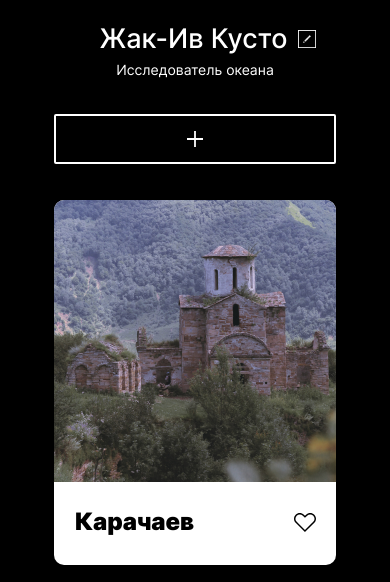
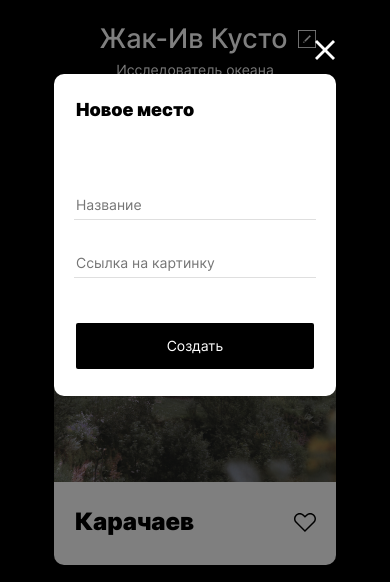
Before and after one commit to Artyom9494/mesto, a plain HTML site: page index.html in a window 390 px wide. Both pictures are taken after a click on the button 195 px from the left and 388 px from the top of the page. Shown: the part 249-831 px from the top of the page. Drawn offline with Linux system fonts and the light colour scheme.

Commit message:
create add elements

```diff
--- /dev/null
+++ b/blocks/popup-add/__button/popup-add__button.css
@@ -0,0 +1,31 @@
+.popup-add__button {
+    margin: 48px auto 37px;
+    width: 358px;
+    height: 50px;
+    background: #000000;
+    border-radius: 2px;
+    font-family: 'Inter', 'Arial', 'Helvetica', 'sans-serif';
+    font-style: normal;
+    font-weight: 400;
+    font-size: 18px;
+    line-height: 22px;
+    text-align: center;
+    color: #fff;
+    border: none;
+    opacity: 1;
+    transition: opacity 0.5s ease-in;
+}
+
+.popup-add__button:hover {
+    opacity: 0.8;
+}
+
+@media screen and (max-width: 655px) {
+    .popup-add__button{
+    margin: 45px auto 25px;
+    width: 238px;
+    height: 46px;
+    font-size: 14px;
+    line-height: 17px;
+    }
+}
--- /dev/null
+++ b/blocks/popup-add/__close-img/popup-add__close-img.css
@@ -0,0 +1,11 @@
+.popup-add__close-img {
+    height: 32px;
+    width: 32px;
+}
+
+@media screen and (max-width: 655px) {
+.popup-add__close-img{
+    height: 20px;
+    width: 20px;
+    }
+}
--- /dev/null
+++ b/blocks/popup-add/__close/popup-add__close.css
@@ -0,0 +1,21 @@
+.popup-add__close {
+    position: absolute;
+    background: none;
+    border: none;
+    top: -46px;
+    right: -46px;
+    opacity: 1;
+    transition: opacity 0.6s ease-in;
+    cursor: url(../../../images/Layer\ 1\ 2.png), pointer;
+}
+
+.popup-add__close:hover {
+    opacity: .6;
+}
+
+@media screen and (max-width: 655px) {
+    .popup-add__close {
+    top: -35px;
+    right: -5px;
+    }
+}
--- /dev/null
+++ b/blocks/popup-add/__container/popup-add__container.css
@@ -0,0 +1,19 @@
+.popup-add__container {
+    position: relative;
+    display: flex;
+    flex-direction: column;
+    width: 430px;
+    min-height: 330px;
+    background: #FFFFFF;
+    box-shadow: 0px 0px 25px rgba(0, 0, 0, 0.15);
+    border-radius: 10px;
+    color: #000;
+}
+
+@media screen and (max-width: 655px) {
+    .popup-add__container {
+        margin: 123px auto 0;
+        min-height: 322px;
+        width: 282px;
+    }
+}
--- /dev/null
+++ b/blocks/popup-add/__form/popup-add__form.css
@@ -0,0 +1,6 @@
+.popup-add__form {
+    display: flex;
+    flex-direction: column;
+    justify-content: center;
+    align-items: center;
+}
--- /dev/null
+++ b/blocks/popup-add/__input/popup-add__input.css
@@ -0,0 +1,24 @@
+.popup-add__input {
+    margin: 0 auto 30px;
+    border: none;
+    outline: none;
+    height: 27px;
+    width: 358px;
+    border-bottom: 1px solid #00000020;
+    font-family: 'Inter', 'Arial', 'Helvetica', 'sans-serif';
+    font-style: normal;
+    font-size: 14px;
+    font-weight: 400;
+    line-height: 17px;
+}
+
+.popup-add__input:last-of-type {
+    margin: 0 auto;
+}
+
+@media screen and (max-width: 655px) {
+    .popup-add__input {
+        margin: 0 auto 28px;
+        width: 238px;
+    }
+}
--- /dev/null
+++ b/blocks/popup-add/__title/popup-add__title.css
@@ -0,0 +1,18 @@
+.popup-add__title {
+    margin: 31px auto 39px 36px;
+    max-width: 330px;
+    font-family: 'Inter', 'Arial', 'Helvetica', 'sans-serif';
+    font-style: normal;
+    font-weight: 900;
+    font-size: 24px;
+    line-height: 29px;
+}
+
+@media screen and (max-width: 655px) {
+    .popup-add__title  {
+        margin: 25px 22px 69px;
+        min-width: 238px;
+        font-size: 18px;
+        line-height: 22px;
+    }
+}
--- /dev/null
+++ b/blocks/popup-add/_opened/popup-add_opened.css
@@ -0,0 +1,3 @@
+.popup-add_opened {
+    display: flex;
+}
--- /dev/null
+++ b/blocks/popup-add/popup-add.css
@@ -0,0 +1,11 @@
+.popup-add {
+    position: fixed;
+    top: 0;
+    right: 0;
+    bottom: 0;
+    left: 0;
+    background: rgba(0, 0, 0, 0.5);
+    display: none;
+    justify-content: center;
+    align-items: center;
+}
--- a/index.html
+++ b/index.html
@@ -26,12 +26,14 @@
                     <button class="profile__edit-button" type="button"></button>
                     <p class="profile__info">Исследователь океана</p>
                 </div>
-                <button class="profile__addbutton">
+                <button class="profile__addbutton" type="button">
                     <img class="profile__plus" src="./images/Vector.svg" alt="знае плюс/добавить">
                 </button>
             </section>
 
             <section class="elements">
+<!-- ///////////////////////////////////////////////// -->
+                <template id="elements">
                     <div class="elements__content">
                         <img class="elements__place" src="./images/karach.jpg" alt="место">
                         <div class="elements__info">
@@ -43,7 +45,8 @@
                             </button>
                         </div>
                     </div>
-
+                </template>
+<!-- /////////////////////////////////////////////////// -->
                 <div class="elements__content">
                     <img class="elements__place" src="./images/karach.jpg" alt="место">
                     <div class="elements__info">
@@ -133,11 +136,11 @@
 
     <div class="popup-add">
         <div class="popup-add__container">
-            <h2 class="popup-add__title">Редактировать профиль</h2>
+            <h2 class="popup-add__title">Новое место</h2>
             <form class="popup-add__form" action="#" name="popup-id">
-                <input class="popup-add__input popup__input_value_name" type="text" placeholder="Название">
-                <input class="popup-add__input popup__input_value_info" type="text" placeholder="Ссылка на картинку">
-                <button class="popup-add__button" type="submit">Сохранить</button>
+                <input class="popup-add__input popup-add__input_value_name-plase" type="text" placeholder="Название">
+                <input class="popup-add__input popup-add__input_value_url" type="text" placeholder="Ссылка на картинку">
+                <button class="popup-add__button" type="submit">Создать</button>
             </form>
 
             <button class="popup-add__close" type="button">
--- a/pages/index.css
+++ b/pages/index.css
@@ -39,4 +39,12 @@
 @import url(../blocks/popup/_opened/popup_opened.css);
 @import url(../blocks/popup/__form/popup__form.css);
 /* popup-add */
-@import url();
+@import url(../blocks/popup-add/popup-add.css);
+@import url(../blocks/popup-add/__container/popup-add__container.css);
+@import url(../blocks/popup-add/__title/popup-add__title.css);
+@import url(../blocks/popup-add/__form/popup-add__form.css);
+@import url(../blocks/popup-add/__input/popup-add__input.css);
+@import url(../blocks/popup-add/__button/popup-add__button.css);
+@import url(../blocks/popup-add/__close/popup-add__close.css);
+@import url(../blocks/popup-add/__close-img/popup-add__close-img.css);
+@import url(../blocks/popup-add/_opened/popup-add_opened.css);
--- a/script/index.js
+++ b/script/index.js
@@ -1,3 +1,4 @@
+// первый попап доступы
 let popup = document.querySelector('.popup');
 let editButton = document.querySelector('.profile__edit-button');
 let userName = document.querySelector('.profile__name');
@@ -7,7 +8,7 @@ let inputUserInfo = document.querySelector('.popup__input_value_info');
 let buttonClose = document.querySelector('.popup__close');
 let formElement = document.querySelector('.popup__form')
 
-
+// первый попап функционал
 editButton.addEventListener('click', function () {
     inputUserName.value = userName.textContent;
     inputUserInfo.value = userInfo.textContent;
@@ -36,6 +37,14 @@ popup.addEventListener('click', function (event) {
     }
 });
 
+// второй попап доступы
+let popupAdd = document.querySelector('.popup-add');
+let editElements = document.querySelector('.profile__addbutton');
+let inputNamePlase = document.querySelector('.popup-add__input_value_name-plase');
+let inputUrl = document.querySelector('.popup-add__input_value_url');
+let closePopupAdd = document.querySelector('.popup-add__close');
+let addBut = document.querySelector('.popup-add__button');
+// let elementsTemplate = document.querySelector('#elements').content;
 
 
 const initialCards = [
@@ -64,6 +73,49 @@ const initialCards = [
       link: 'https://pictures.s3.yandex.net/frontend-developer/cards-compressed/baikal.jpg'
     }
   ];
+
+// второй попап функционал
+editElements.addEventListener('click', () => {
+    popupAdd.classList.add('popup-add_opened');
+})
+
+function closeAdd () {
+    popupAdd.classList.toggle('popup-add_opened');
+}
+
+closePopupAdd.addEventListener('click', closeAdd);
+
+//// add new elements
+
+function addElements () {
+    let elementsTemplate = document.querySelector('#elements').content;
+    let elements = elementsTemplate.querySelector('.elements').cloneNode(true);
+
+    elementsContainer.append(elements);
+}
+
+addBut.addEventListener('click', function () {
+    addElements();
+    closeAdd();
+})
+
+
+
+
+
+
+
+
+
+
+
+
+
+
+
+
+
+
 // document.addEventListener('keyup', function (event) {
 //     event.preventDefault()
 //     if( event.key == 'Enter') {
```
Lines whose indentation alone changed are shown as unchanged.
